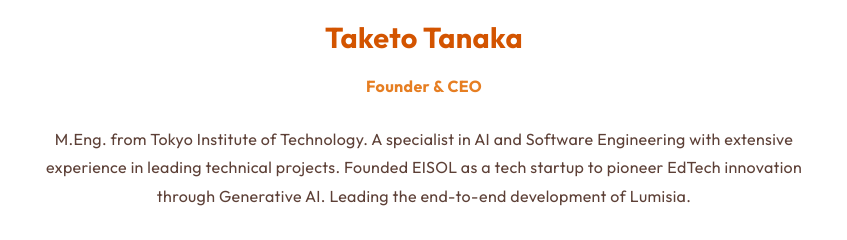
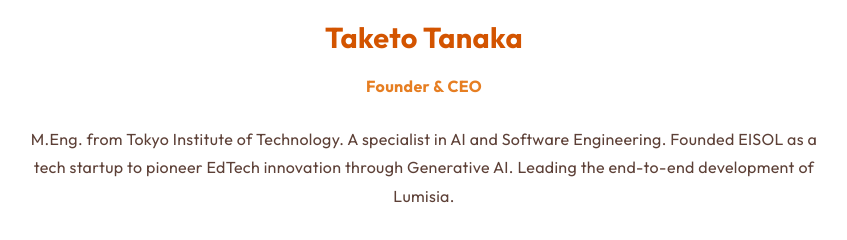
Before and after one commit to taketo/eisol-homepage, a plain HTML site: page eisol_homepage.html in a window 1280 px wide. Shown: the part 2600-2840 px from the top of the page, without its empty margins (216-1063 px from the left). Drawn offline with Linux system fonts and the light colour scheme; a web font is replaced by a local one.

Commit message:
Fix founder bio hallucination

```diff
--- a/eisol_homepage.html
+++ b/eisol_homepage.html
@@ -498,7 +498,7 @@
                             data-i18n="team_member1_role">創業者 & CEO</p>
                         <p style="margin-bottom: 2rem; line-height: 1.8;" data-i18n="team_member1_bio">
                             東京工業大学大学院
-                            理工学研究科修了（修士・工学）。AIおよびソフトウェア工学の専門家。大手企業でのシステム開発を経て、生成AIを活用したエドテック（教育×技術）の革新を目指し、英智ソリューションズ合同会社を設立。Lumisiaの全開発をリードする。
+                            理工学研究科修了（修士・工学）。AIおよびソフトウェア工学の専門家。生成AIを活用したエドテック（教育×技術）の革新を目指し、英智ソリューションズ合同会社を設立。Lumisiaの全開発をリードする。
                         </p>
                         <a href="https://www.linkedin.com/in/taketo-tanaka-419b633a6/" target="_blank"
                             style="display: inline-flex; align-items: center; gap: 10px; color: #0077B5; text-decoration: none; font-weight: 700; border: 1px solid #0077B5; padding: 10px 20px; border-radius: 50px; transition: all 0.3s;">
@@ -616,7 +616,7 @@
                 team_title: "私たちのチーム",
                 team_member1_name: "田中 丈登",
                 team_member1_role: "創業者 & CEO",
-                team_member1_bio: "東京工業大学大学院 理工学研究科修了（修士・工学）。AIおよびソフトウェア工学の専門家。大手企業でのシステム開発を経て、生成AIを活用したエドテック（教育×技術）の革新を目指し、英智ソリューションズ合同会社を設立。物語生成AI「Lumisia」のコア技術開発をリードするエンジニア起業家。",
+                team_member1_bio: "東京工業大学大学院 理工学研究科修了（修士・工学）。AIおよびソフトウェア工学の専門家。生成AIを活用したエドテック（教育×技術）の革新を目指し、英智ソリューションズ合同会社を設立。物語生成AI「Lumisia」のコア技術開発をリードするエンジニア起業家。",
                 team_linkedin: "LinkedIn プロフィール",
                 tech_title: "見守るための技術",
                 tech_desc: "世界中の子供たちに、いつでも「自分だけの先生」や「魔法の絵本」を届けるために。<br>私たちは Google Cloud の力（Vertex AI, GKE）を借りて、<br>安全で、途切れることのない温かいつながりを構築しています。",
@@ -671,7 +671,7 @@
                 team_title: "Meet Our Team",
                 team_member1_name: "Taketo Tanaka",
                 team_member1_role: "Founder & CEO",
-                team_member1_bio: "M.Eng. from Tokyo Institute of Technology. A specialist in AI and Software Engineering with extensive experience in leading technical projects. Founded EISOL as a tech startup to pioneer EdTech innovation through Generative AI. Leading the end-to-end development of Lumisia.",
+                team_member1_bio: "M.Eng. from Tokyo Institute of Technology. A specialist in AI and Software Engineering. Founded EISOL as a tech startup to pioneer EdTech innovation through Generative AI. Leading the end-to-end development of Lumisia.",
                 team_linkedin: "LinkedIn Profile",
                 tech_title: "Technology for Watching Over",
                 tech_desc: "To deliver \"personal teachers\" and \"magical picture books\" to children worldwide.<br>Leveraging Google Cloud (Vertex AI, GKE),<br>we build safe, uninterrupted, warm connections.",
```
Also changed, not shown: index.html (+3 -3 lines).
